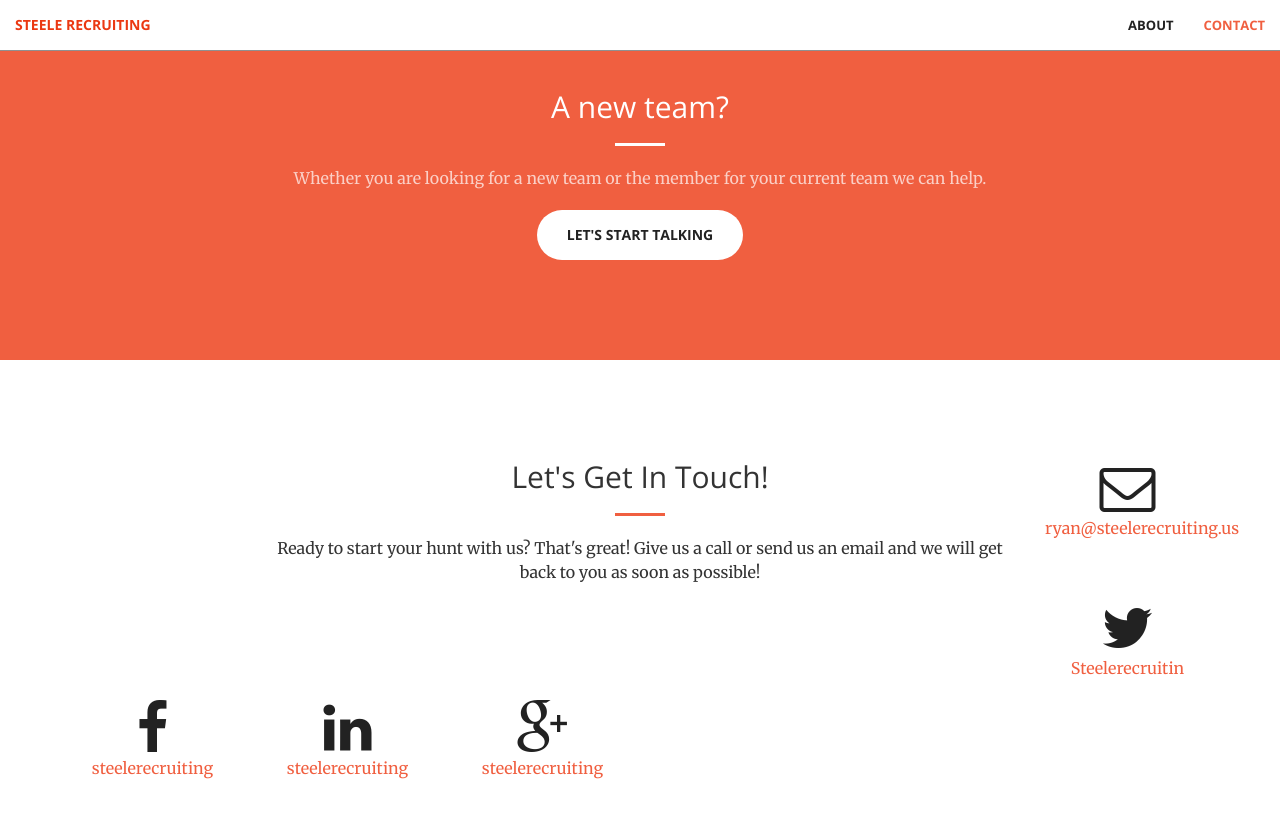
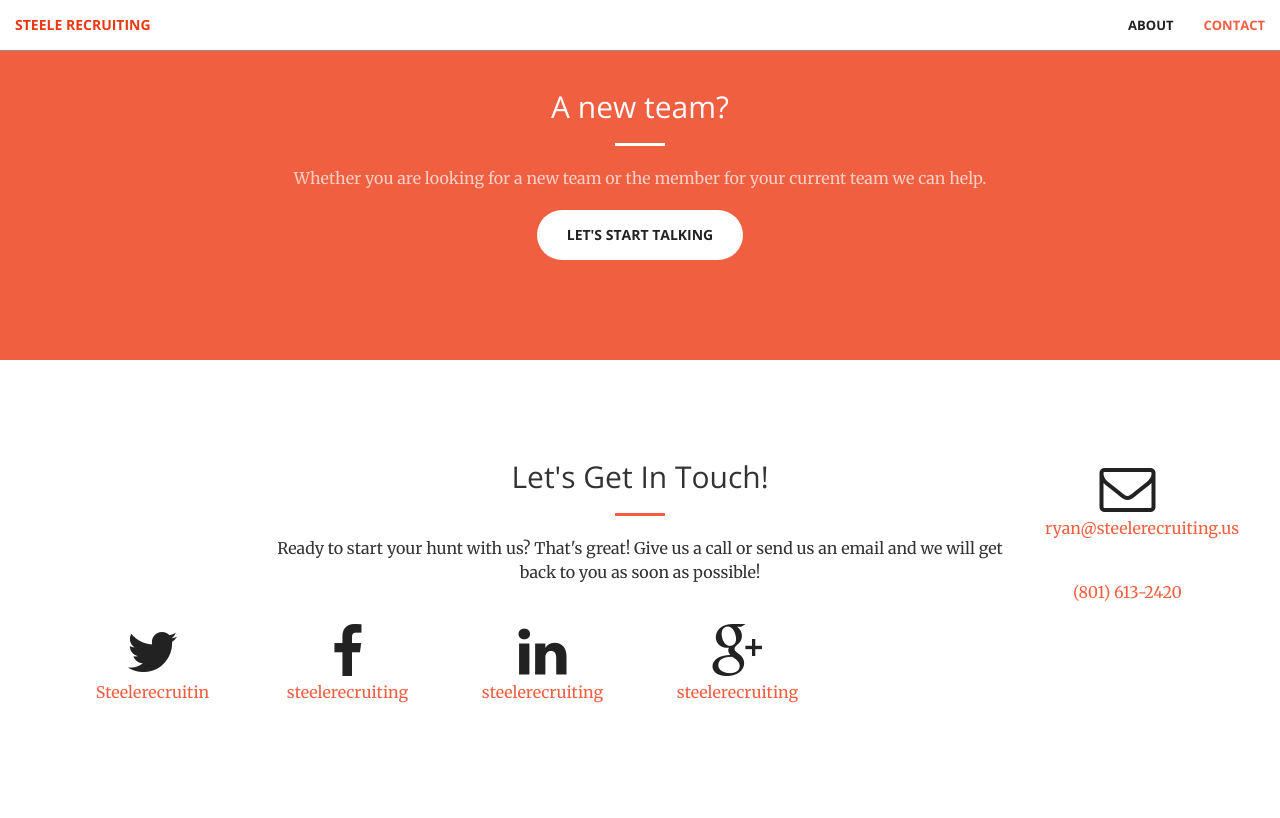
Before and after one commit to steelerecruiting/steele-recruiting, a Jekyll site: the page built from index.html, in a window 1280 px wide and 900 px high, scrolled down 910 px. Shown: the top 818 px of the window. Built offline with Jekyll 4.4.1, drawn with Linux system fonts in a browser that asks for light colours.

Commit message:
added number

```diff
--- a/_config.yml
+++ b/_config.yml
@@ -1,6 +1,7 @@
 # Site settings
 title: Steele Recruiting
 email: ryan@steelerecruiting.us
+phone: (801) 613-2420
 description: > # this means to ignore newlines until "baseurl:"
 baseurl: "" # the subpath of your site, e.g. /blog/
 url: "" # the base hostname & protocol for your site
```
